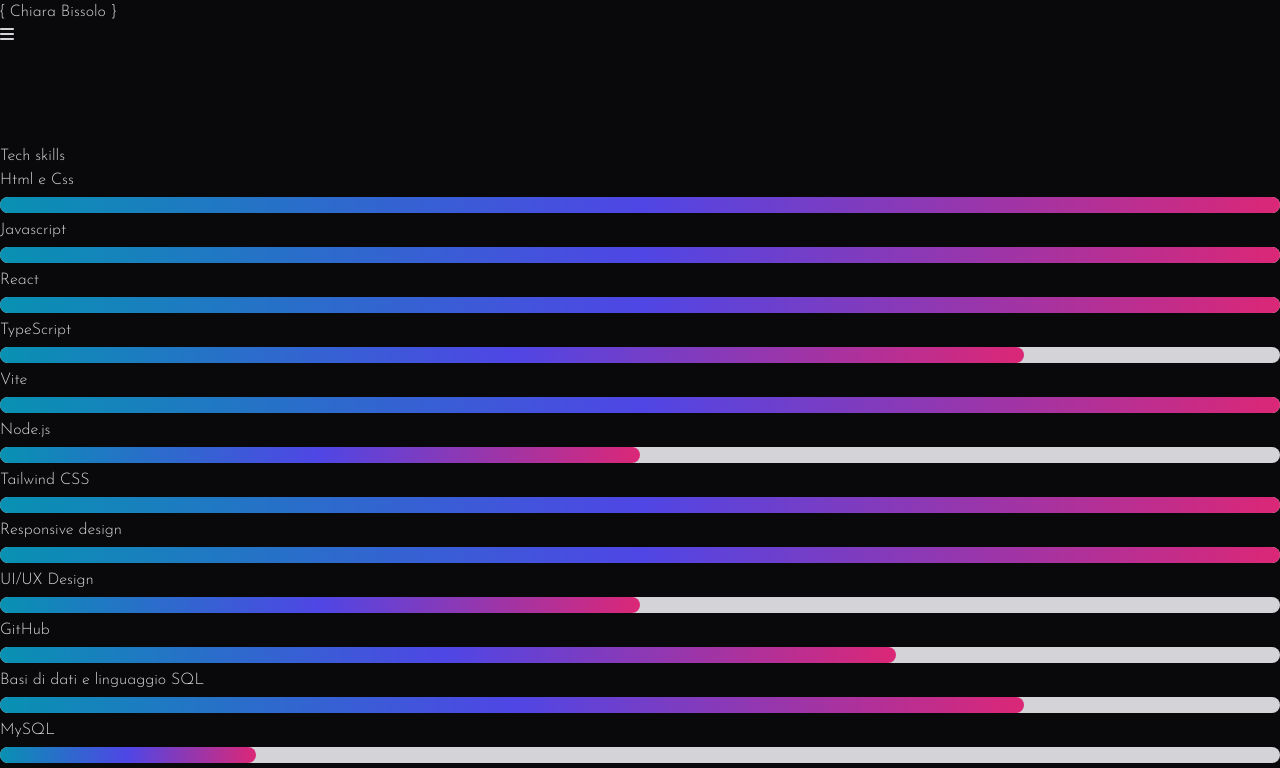
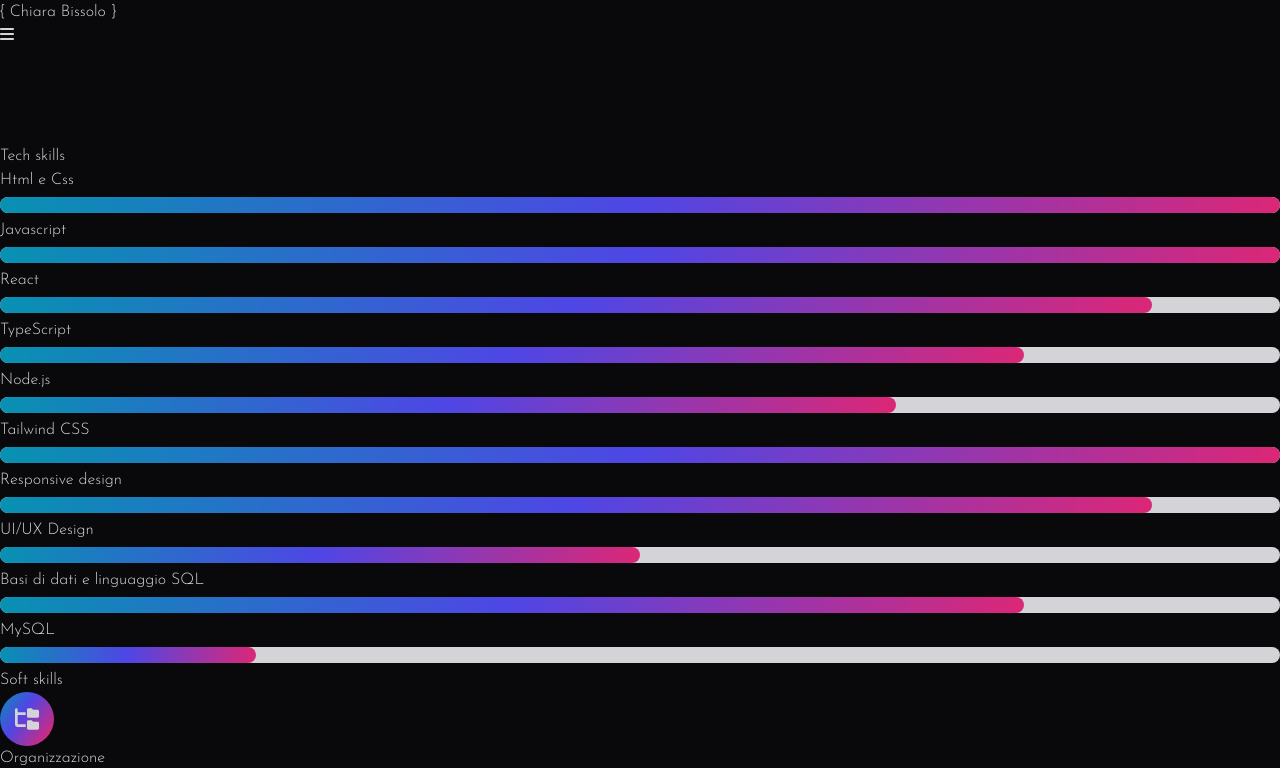
Before and after one commit to chiarabis/portfolio, a React (Vite) app: page /skills in a window 1280 px wide. Shown: the top 768 px of the page. Built offline with nearby package versions, Linux system fonts and the light colour scheme.

Commit message:
Add files via upload
Update cv

```diff
--- a/src/components/AboutSection.jsx
+++ b/src/components/AboutSection.jsx
@@ -13,7 +13,7 @@
           <li>Javascript</li>
           <li>Node.js</li>
           <li>React</li>
-          <li>Vite</li>
+          <li>SQL e MySQL</li>
           <li>TypeScript</li>
           <li>Responsive design</li>
           <li>Basi di UI/UX design</li>
--- a/src/components/SkillSection.jsx
+++ b/src/components/SkillSection.jsx
@@ -18,14 +18,12 @@
     const techSkills = [
         { name: 'Html e Css', percentage: 100 },
         { name: 'Javascript', percentage: 100 },
-        { name: 'React', percentage: 100 },
+        { name: 'React', percentage: 90 },
         { name: 'TypeScript', percentage: 80 },
-        { name: 'Vite', percentage: 100 },
-        { name: 'Node.js', percentage: 50 },
+        { name: 'Node.js', percentage: 70 },
         { name: 'Tailwind CSS', percentage: 100 },
-        { name: 'Responsive design', percentage: 100},
+        { name: 'Responsive design', percentage: 90},
         { name: 'UI/UX Design', percentage: 50 },
-        { name: 'GitHub', percentage: 70 },
         { name: 'Basi di dati e linguaggio SQL', percentage: 80 },
         { name: 'MySQL', percentage: 20 }
     ];
@@ -52,8 +50,7 @@
                 initial={{ opacity: 0, y: -10 }}
                 animate={{ opacity: 1, y: 0 }}
                 transition={{ duration: 0.4, delay: index * 0.2 }}
-                className='my-4'
-            >
+                className='my-4'>
                 <p>{skill.name}</p>
 
                 <div className='mt-2'>
@@ -63,8 +60,7 @@
                             borderRadius: '20px',
                             height: '16px',
                             margin: '5px 0',
-                        }}
-                    >
+                        }}>
                     <div
                         style={{
                             width: `${skill.percentage}%`,
@@ -91,8 +87,7 @@
                     animate={isInView ? { opacity: 1, y: 0 } : 'initial'}
                     transition={{ duration: 0.4, delay: index * 0.2 }}
 
-                    className='bg-zinc-300 rounded-full w-full h-fit my-2 flex flex-row items-center'
-                >
+                    className='bg-zinc-300 rounded-full w-full h-fit my-2 flex flex-row items-center'>
                     {skill.icon && <FontAwesomeIcon icon={skill.icon} className='circle-skills-icon sm:p-5 sm:w-7'/>}
                     <p className='text-zinc-900 font-semibold align-middle mx-4'>{skill.name}</p>
                 </motion.div>
```
